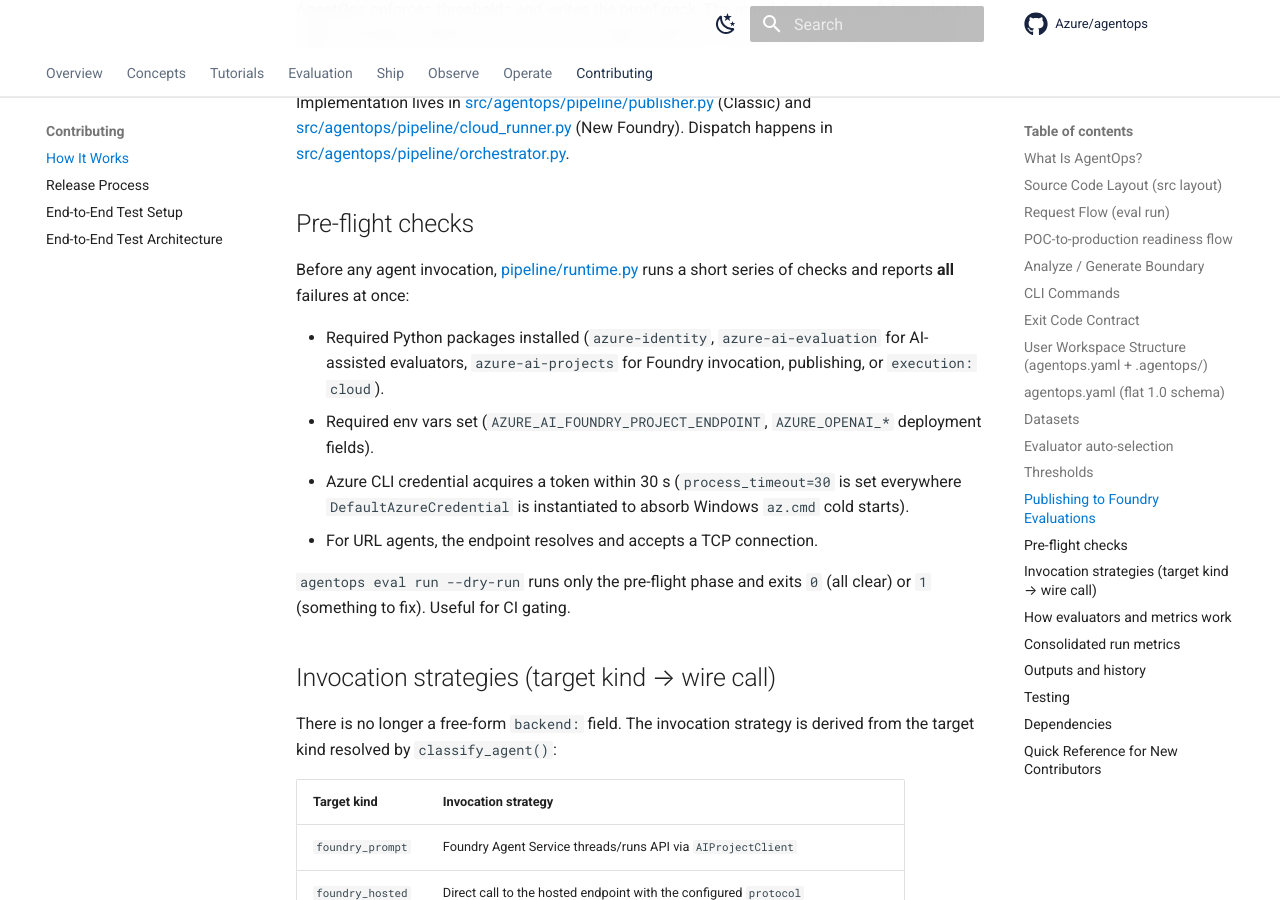
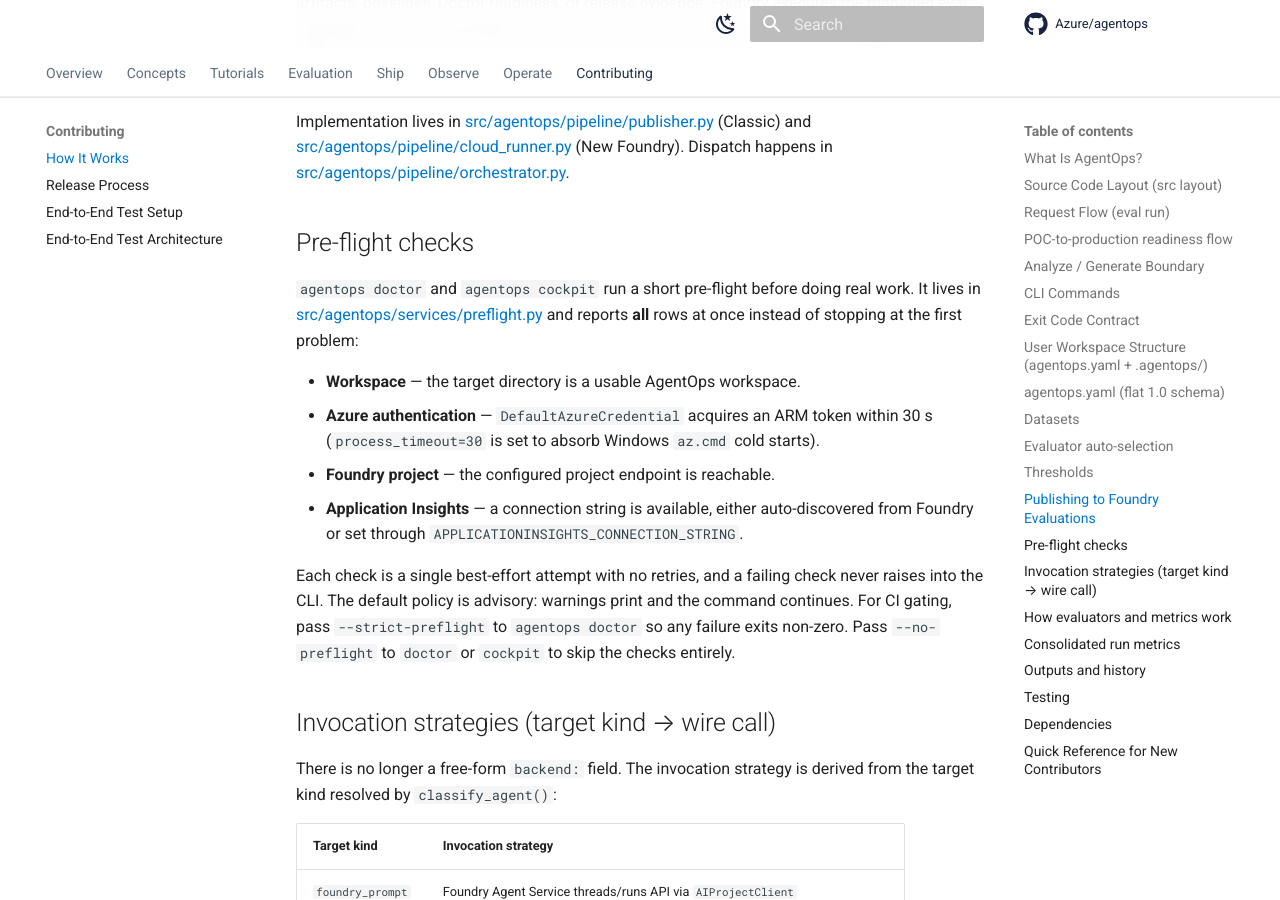
Before and after one commit to Azure/agentops, an MkDocs documentation site: the page built from docs/how-it-works.md, in a window 1280 px wide and 900 px high, scrolled down 14822 px. Built offline with MkDocs 1.6.1 and Material for MkDocs 9.7.7, drawn with Linux system fonts in a browser that asks for light colours; comment, search, counter and statistics services are not loaded; some of the changed text lies outside the part shown.

Commit message:
docs: fix Pre-flight checks section pointing at wrong module and a nonexistent flag
The "Pre-flight checks" section in how-it-works.md described a subsystem
that does not exist as written. Verified against tag v0.8.6:

* It attributed pre-flight to `pipeline/runtime.py`. That module only
  contains evaluator loading and execution (`load_evaluator`,
  `run_evaluator`, `_model_config`, `_extract_score`). The real
  implementation is `services/preflight.py`, imported only by
  `cli/app.py` for `doctor` and `cockpit`.
* It documented `agentops eval run --dry-run` as a CI gating mechanism.
  That flag does not exist on `eval run`, whose options are
  `--agent --baseline --config --format --output`. `--dry-run` exists
  only on `telemetry dashboard deploy`. Anyone copying that line into a
  pipeline would get an unknown-option error. The real gate is
  `--strict-preflight` on `agentops doctor`.
* The bullet list did not match `run_preflight`, which performs exactly
  four checks: Workspace, Azure authentication, Foundry project, and
  Application Insights. The documented checks (Python package presence,
  env var presence, TCP reachability of URL agents) are not implemented;
  no TCP probe exists in the pipeline at all.
* The default policy is advisory, not fail-fast, which the section did
  not mention.

Also corrects the two other references to the same wrong module: the
source tree comment and the "Where to Add New Code" table, and adds the
previously undocumented `services/preflight.py` to the tree.

The corrected check list is corroborated independently by
tutorial-prompt-agent.md, which shows the real CLI output:
"AgentOps pre-flight 4 ok - Workspace, Azure auth, Foundry project, and
App Insights".

Verified: documented-flag audit across all of docs/ now reports 0
unknown flags against the real click tree; mkdocs build --strict is
clean; all documented source paths resolve in v0.8.6.

```diff
--- a/docs/how-it-works.md
+++ b/docs/how-it-works.md
@@ -53,7 +53,7 @@ src/
     │
     ├── pipeline/              # Run orchestration - ADD execution flows here
     │   ├── orchestrator.py    # End-to-end `eval run` driver
-    │   ├── runtime.py         # Pre-flight checks (deps, creds, endpoints)
+    │   ├── runtime.py         # Evaluator loading and per-row evaluator execution
     │   ├── invocations.py     # Per-row agent / model invocation strategies
     │   ├── thresholds.py      # Threshold pass/fail evaluation
     │   ├── reporter.py        # Markdown report generation
@@ -68,6 +68,7 @@ src/
     │   ├── skills.py          # Coding agent skill installation
     │   ├── cicd.py            # CI/CD workflow generation
     │   ├── evidence_pack.py   # Release evidence aggregation/writer
+    │   ├── preflight.py       # Pre-flight checks (workspace, auth, Foundry, App Insights)
     │   └── trace_promotion.py # Trace export → dataset candidates
     │
     ├── agent/                 # Doctor, Cockpit, and agent server
@@ -91,7 +92,7 @@ src/
 |---|---|
 | Add a field to `agentops.yaml` | `core/agentops_config.py` |
 | Add a new evaluator preset | `core/evaluators.py` (catalog) |
-| Change pre-flight checks | `pipeline/runtime.py` |
+| Change pre-flight checks | `services/preflight.py` |
 | Add a target kind | `pipeline/invocations.py` + `core/agentops_config.py` |
 | Tweak the report layout | `pipeline/reporter.py` |
 | Add a publish destination | `pipeline/publisher.py` or `pipeline/cloud_runner.py` |
@@ -577,21 +578,25 @@ Implementation lives in [src/agentops/pipeline/publisher.py](https://github.com/
 
 ## Pre-flight checks
 
-Before any agent invocation, [pipeline/runtime.py](https://github.com/Azure/agentops/blob/main/src/agentops/pipeline/runtime.py)
-runs a short series of checks and reports **all** failures at once:
+`agentops doctor` and `agentops cockpit` run a short pre-flight before doing
+real work. It lives in
+[src/agentops/services/preflight.py](https://github.com/Azure/agentops/blob/main/src/agentops/services/preflight.py)
+and reports **all** rows at once instead of stopping at the first problem:
 
-* Required Python packages installed (`azure-identity`,
-  `azure-ai-evaluation` for AI-assisted evaluators, `azure-ai-projects`
-  for Foundry invocation, publishing, or `execution: cloud`).
-* Required env vars set (`AZURE_AI_FOUNDRY_PROJECT_ENDPOINT`,
-  `AZURE_OPENAI_*` deployment fields).
-* Azure CLI credential acquires a token within 30 s
-  (`process_timeout=30` is set everywhere `DefaultAzureCredential` is
-  instantiated to absorb Windows `az.cmd` cold starts).
-* For URL agents, the endpoint resolves and accepts a TCP connection.
+* **Workspace** — the target directory is a usable AgentOps workspace.
+* **Azure authentication** — `DefaultAzureCredential` acquires an ARM token
+  within 30 s (`process_timeout=30` is set to absorb Windows `az.cmd` cold
+  starts).
+* **Foundry project** — the configured project endpoint is reachable.
+* **Application Insights** — a connection string is available, either
+  auto-discovered from Foundry or set through
+  `APPLICATIONINSIGHTS_CONNECTION_STRING`.
 
-`agentops eval run --dry-run` runs only the pre-flight phase and exits
-`0` (all clear) or `1` (something to fix). Useful for CI gating.
+Each check is a single best-effort attempt with no retries, and a failing
+check never raises into the CLI. The default policy is advisory: warnings
+print and the command continues. For CI gating, pass `--strict-preflight`
+to `agentops doctor` so any failure exits non-zero. Pass `--no-preflight`
+to `doctor` or `cockpit` to skip the checks entirely.
 
 ## Invocation strategies (target kind → wire call)
 
```
